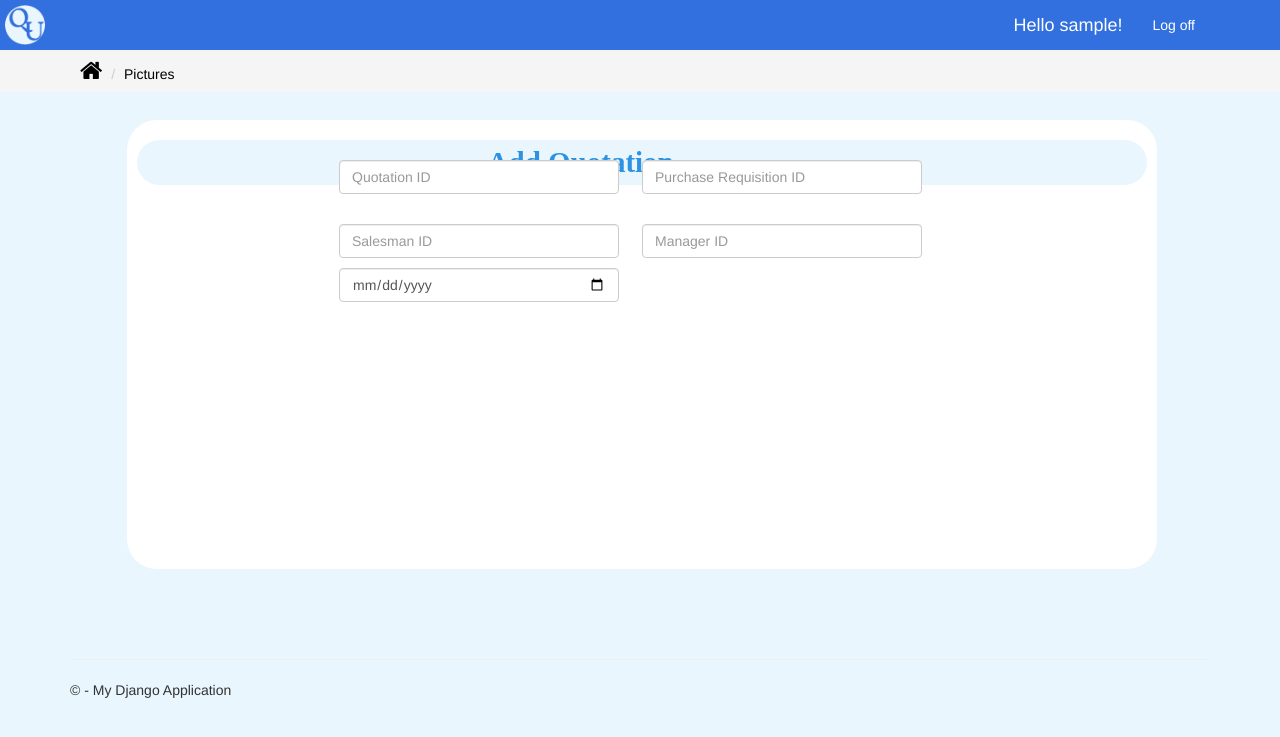
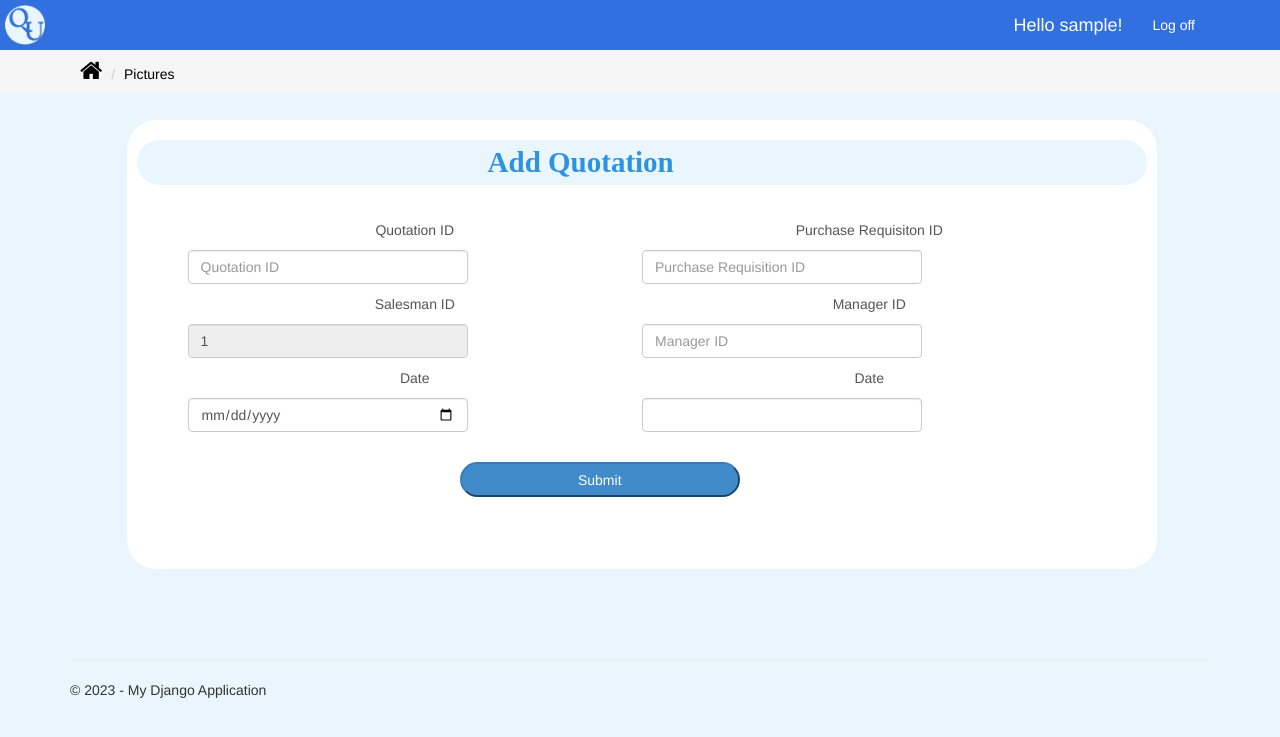
Before and after one commit to RockSolidSoln/Quotation-System, a Django app: page /add_quotation/ in a window 1280 px wide. Shown: the top 737 px of the page. Run offline with Django 4.2, Linux system fonts and the light colour scheme; a user stored in the database is signed in; tables that the repository leaves empty hold one stand-in row (values such as "Sample post"); some libraries are stand-ins or nearby versions.

Commit message:
adding quotation half done

```diff
--- /dev/null
+++ b/quotation_system/addItem/templates/addItem/addQuotation.html
@@ -0,0 +1,66 @@
+{% extends "../app/layout.html" %}
+
+{% block content %}
+<head>
+   {% load static %}
+    <link rel="stylesheet" href="{% static 'app/content/quotation.css' %}">
+    <link rel="stylesheet" type="text/css" href="{% static 'app/content/bootstrap.min.css' %}" />
+    <link rel="stylesheet" type="text/css" href="{% static 'app/content/site.css' %}" />
+    <script src="{% static 'app/scripts/modernizr-2.6.2.js' %}"></script>
+    <link rel="stylesheet"href="https://cdnjs.cloudflare.com/ajax/libs/font-awesome/4.7.0/css/font-awesome.min.css">
+</head>
+
+  <div id="main">
+    <br/>
+    <div id="header">
+        <h2>Add Quotation</h2>
+        <div class="form-container">
+            <form>
+                <div class="form-row">
+                    <div class="col">
+                        <p class="p-tag">Quotation ID</p>
+                        <input type="text" class="form-control" placeholder="Quotation ID">
+                    </div>
+                    <div class="col">
+                        <p class="p-tag">Purchase Requisiton ID</p>
+                        <input type="text" class="form-control" placeholder="Purchase Requisition ID">
+                    </div>
+                </div>
+                <div class="form-row">
+                    <div class="col">
+                        <p class="p-tag">Salesman ID</p>
+                      <input type="text" class="form-control" value="{{ salesman_id }}"  disabled>
+                    </div>
+                    <div class="col">
+                        <p class="p-tag">Manager ID</p>
+                      <input type="text" class="form-control" placeholder="Manager ID">
+                    </div>
+                  </div>
+                <div class="form-row">
+                    <div class="col">
+                        <p class="p-tag">Date</p>
+                        <input type="date" class="form-control" >
+                    </div>
+                    <div class="col">
+                        <p class="p-tag">Date</p>
+                        <input type="button" class="form-control" placeholder="Salesman ID">
+                    </div>
+                </div>
+                <div class="col-md-offset-3 col-md-10 " >
+                    <input type="submit" value="Submit"
+                    style="border-radius: 50px; margin-top: 20px;
+                            height: 35px; margin-left: 30px;"
+                    class="btn-primary btn-md btn-block mx-auto" />                </div>
+            </form>
+        </div>
+
+
+    </div>
+    <br/>
+
+</div>
+<script src="{% static 'app/scripts/jquery-1.10.2.js' %}"></script>
+<script src="{% static 'app/scripts/bootstrap.js' %}"></script>
+<script src="{% static 'app/scripts/respond.js' %}"></script>
+
+{% endblock %}
--- a/quotation_system/addItem/views.py
+++ b/quotation_system/addItem/views.py
@@ -1,33 +1,56 @@
 from django.shortcuts import render
 from django.contrib.auth.decorators import login_required
 from datetime import datetime
-from project.models import Item
+from project.models import PurchaseRequisition, PurchaseOrder, Quotation, PRItems, POItems, QuotationItems, Salesman
+from .forms import QuotationForm, QuotationItemsForm
 
 # Create your views here.
 
 @login_required
-def additemform(request):
+def add_quotation(request):
+    salesman_id = Salesman.objects.get(user=request.user).salesman_id
+
     context = {
-            'title':'Add Item Form',
+            'salesman_id': salesman_id,
             'year': datetime.now().year,
         }
     context['user'] = request.user
 
-    return render(request,'addItem/additemform.html',context)
+    return render(request,'addItem/addQuotation.html',context)
 
-def additemconfirmation(request):
+def add_quotation_form(request):
 
-    newitem_id = request.POST['item_id']
-    newitem_name= request.POST['item_name']
-    newitem_description = request.POST['item_description']
+    return render(request,'addItem/addQuotation.html',context)
 
-    newitem = Item(item_id = newitem_id,item_name = newitem_name, item_description = newitem_description)
-    newitem.save()
+def show_quotation(request):
+    new_quotation_id = request.POST['quotation_id']
+    new_pr_id= request.POST['pr_id']
+    new_salesman_id = request.POST['salesman_id']
+    new_customer_id = request.POST['customer_id']
+    new_manager_id = request.POST['manager_id']
+    new_price = request.POST['total_price']
+    new_date = request.POST['date']
+    new_status = request.POST['status']
+
+    salesman = Salesman.objects.get(pk=salesman_id)
+    manager = Manager.objects.get(pk=manager_id)
+    customer = Customer.objects.get(pk=customer_id)
+    pr = PurchaseRequistion.objects.get(pk=pr_id)
+
+    newEntry = Quotation(quotation_id = new_quotation_id, pr_id = new_pr_id,
+                salesman_id= new_salesman_id, customer_id = new_customer_id,
+                manager_id = new_manager, total_price = new_price,
+                date = new_date, status = new_status)
+    newEntry.save()
 
     context = {
-            'item_id': newitem_id,
-            'item_name' : newitem_name,
-            'item_description' : newitem_description,
+        'quotation_id': new_quotation_id,
+        'pr_id': new_pr_id,
+        'salesman_id': newitem_description,
+        'customer_id': vendor,
+        'manager_id': newitem_quantity,
+        'total_price': newitem_price,
+        'date' : new_date,
+        'status' : new_status
     }
-
-    return render(request,'addItem/additemconfirmation.html',context)
+    return render(request,'additem/addQuotation.html',context)
--- a/quotation_system/project/static/app/content/quotation.css
+++ b/quotation_system/project/static/app/content/quotation.css
@@ -22,7 +22,7 @@
     border-radius: 30px;
     left: 10px;
 }
-#header  h2{
+#header h2{
     position: absolute;
     width: 746px;
     height: 45px;
@@ -37,16 +37,18 @@
 }
 
 form {
-  width: 60%;
+  width: 90%;
   margin: 0 auto;
   /* margin-top: 50px; */
 
 }
+.form-container{
+  position: relative;
+  padding-top: 80px;
+}
 
 .form-row {
-  padding-top: 20px;
   margin-bottom: 1rem;
-  position: relative;
 }
 
 .form-control {
@@ -76,5 +78,22 @@ form {
 }
 
 .col {
+  position: relative;
   flex: 1;
 }
+
+.col .p-tag {
+  /* position: absolute; */
+  left: 10px;
+  font-size: 14px;
+  color: #555;
+}
+
+input {
+  padding-left: 70px;
+}
+
+input[type=date]::-webkit-inner-spin-button {
+    -webkit-appearance: none;
+    display: none;
+}
--- a/quotation_system/project/static/app/scripts/custom/sideBar.js
+++ b/quotation_system/project/static/app/scripts/custom/sideBar.js
@@ -8,11 +8,12 @@ button.addEventListener('click', function() {
     sidebar.style.display = 'none';
     button.classList.remove('clicked');
     main.style.marginLeft = '0px';
+    // main.style.width = '80%';
 
   } else {
     sidebar.style.display = 'block';
     button.classList.add('clicked');
     main.style.marginLeft = '120px';
-
+    // main.style.width = '100%';
   }
 });
--- a/quotation_system/project/templates/app/dashboard.html
+++ b/quotation_system/project/templates/app/dashboard.html
@@ -66,7 +66,7 @@
         <div class="col">
         <h2>
             ID <input readonly type="text" label="Username" name="Username"
-            style="margin-left: 40px;" placeholder="{{ user.id }}">
+            style="margin-left: 40px;" placeholder="{{ sys_id }}">
         </h2>
 
         <h2>
--- a/quotation_system/project/templates/salesman/addQuotation.html
+++ /dev/null
@@ -1,49 +0,0 @@
-{% extends "../app/layout.html" %}
-
-{% block content %}
-<head>
-   {% load static %}
-    <link rel="stylesheet" href="{% static 'app/content/quotation.css' %}">
-    <link rel="stylesheet" type="text/css" href="{% static 'app/content/bootstrap.min.css' %}" />
-    <link rel="stylesheet" type="text/css" href="{% static 'app/content/site.css' %}" />
-    <script src="{% static 'app/scripts/modernizr-2.6.2.js' %}"></script>
-    <link rel="stylesheet"href="https://cdnjs.cloudflare.com/ajax/libs/font-awesome/4.7.0/css/font-awesome.min.css">
-</head>
-
-  <div id="main">
-    <br/>
-    <div id="header">
-        <h2>Add Quotation</h2>
-        <form>
-            <div class="form-row">
-                <div class="col">
-                    <input type="text" class="form-control" placeholder="Quotation ID">
-                </div>
-                <div class="col">
-                    <input type="text" class="form-control" placeholder="Purchase Requisition ID">
-                </div>
-            </div>
-            <div class="form-row">
-                <div class="col">
-                  <input type="text" class="form-control" placeholder="Salesman ID">
-                </div>
-                <div class="col">
-                  <input type="text" class="form-control" placeholder="Manager ID">
-                </div>
-              </div>
-            <div>
-                <div class="col">
-                    <input type="date" class="form-control" placeholder="Salesman ID">
-                </div>
-            </div>
-        </form>
-
-    </div>
-    <br/>
-
-</div>
-<script src="{% static 'app/scripts/jquery-1.10.2.js' %}"></script>
-<script src="{% static 'app/scripts/bootstrap.js' %}"></script>
-<script src="{% static 'app/scripts/respond.js' %}"></script>
-
-{% endblock %}
--- a/quotation_system/project/views.py
+++ b/quotation_system/project/views.py
@@ -64,7 +64,6 @@ def about(request):
     )
 
 @login_required
-
 def dashboard(request):
     role = request.user.groups.get()
     print(role)
@@ -75,13 +74,13 @@ def dashboard(request):
     is_manager = request.user.groups.filter(name='Manager').exists()
 
     if(is_salesman == True):
-        mydata = Salesman.objects.values_list('salesman_id')
+        mydata = Salesman.objects.get(user=request.user).salesman_id
     if(is_customer == True):
-        mydata = Customer.objects.values_list('customer_id')
+        mydata = Customer.objects.get(user=request.user).customer_id
     if(is_finance_officer == True):
-        mydata = Manager.objects.values_list('manager_id')
+        mydata = Manager.objects.get(user=request.user).manager_id
     if(is_finance_officer == True):
-        mydata = FinanceOfficer.objects.values_list('finance_officer_id')
+        mydata = FinanceOfficer.objects.get(user=request.user).finance_officer_id
 
     print(mydata)
     context = {
--- a/quotation_system/quotation_system/urls.py
+++ b/quotation_system/quotation_system/urls.py
@@ -15,6 +15,7 @@ Including another URLconf
 from django.contrib import admin
 from django.urls import path, re_path
 from project import views, forms
+from addItem import views as additem_views
 import django.contrib.auth.views
 from django.contrib.auth.views import LoginView, LogoutView
 from datetime import datetime
@@ -36,7 +37,7 @@ urlpatterns = [
     re_path(r'^vq$', views.vq, name='vq'),
     path('view-purchase-requisition/', views.view_purchase_requisition, name='view_purchase_requisition'),
     path('view_quotation/', views.view_quotation, name='view_quotation'),
-    path('add_quotation/', views.add_quotation, name='add_quotation'),
+    path('add_quotation/', additem_views.add_quotation, name='add_quotation'),
     path('view_one_quotation/', views.view_one_quotation, name='view_one_quotation'),
     path('view_one_PR/', views.view_one_PR, name='view_one_PR'),
 ]
```
Also changed, not shown: quotation_system/addItem/forms.py (added, +17 -0 lines).
